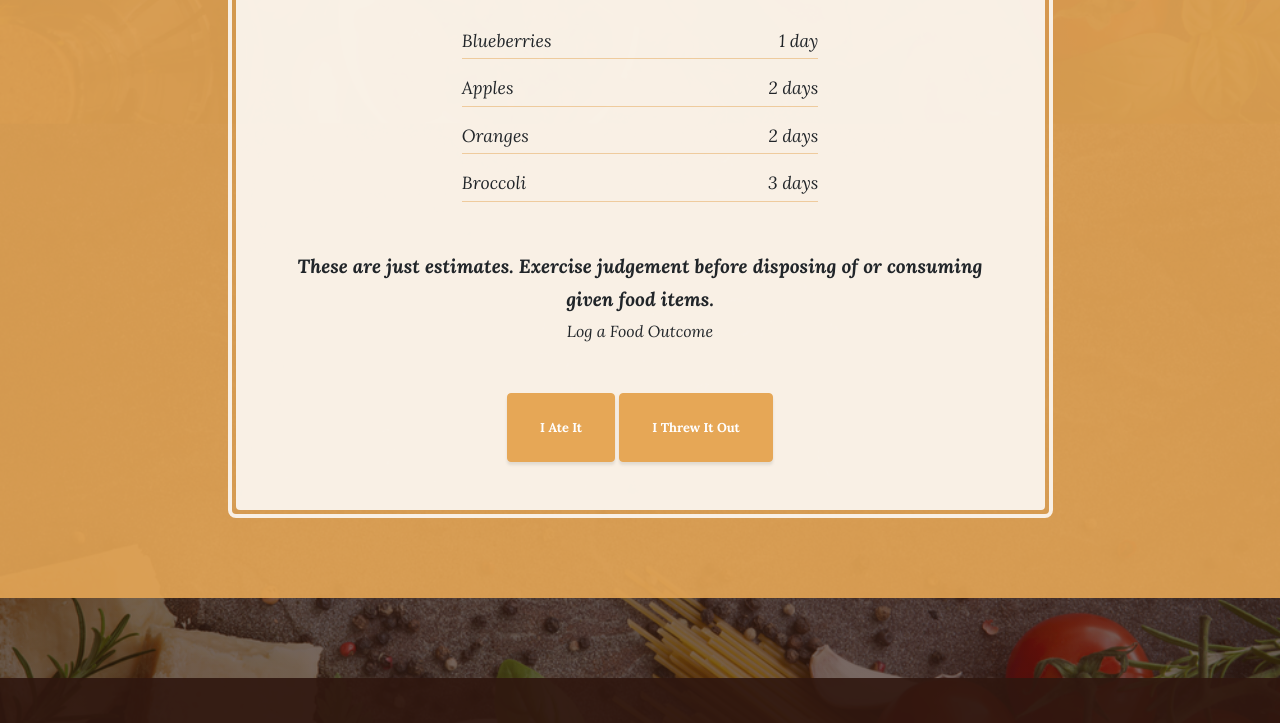
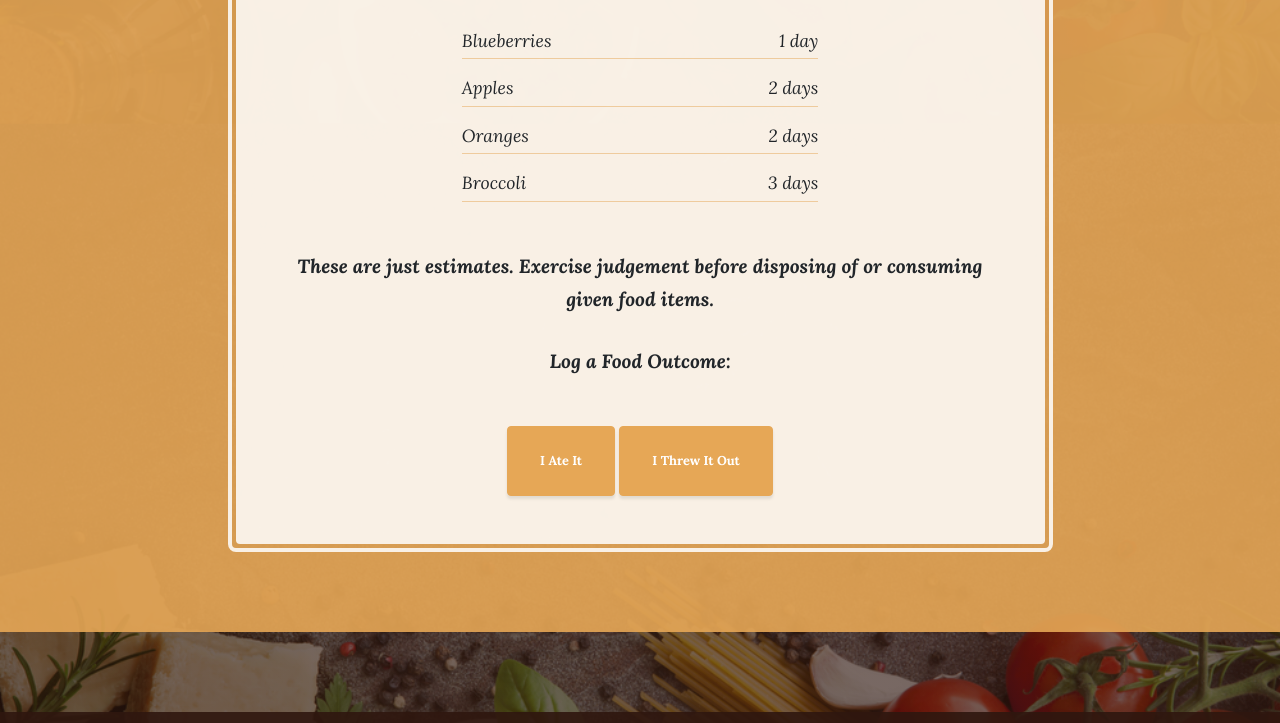
Before and after one commit to samantha-u/chexpiry, a website: page products.html in a window 1280 px wide. Shown: the part 730-1453 px from the top of the page. Drawn offline with Linux system fonts and the light colour scheme.

Commit message:
more emphasized logging

```diff
--- a/products.html
+++ b/products.html
@@ -89,7 +89,8 @@
                 <em>
                   <strong>These are just estimates. Exercise judgement before disposing of or consuming given food items.</strong>
                   <br>
-                  Log a Food Outcome
+                  <br>
+                  <strong>Log a Food Outcome:</strong>
                 </em>
               </p>
               <div class="intro-button mx-auto">
```
